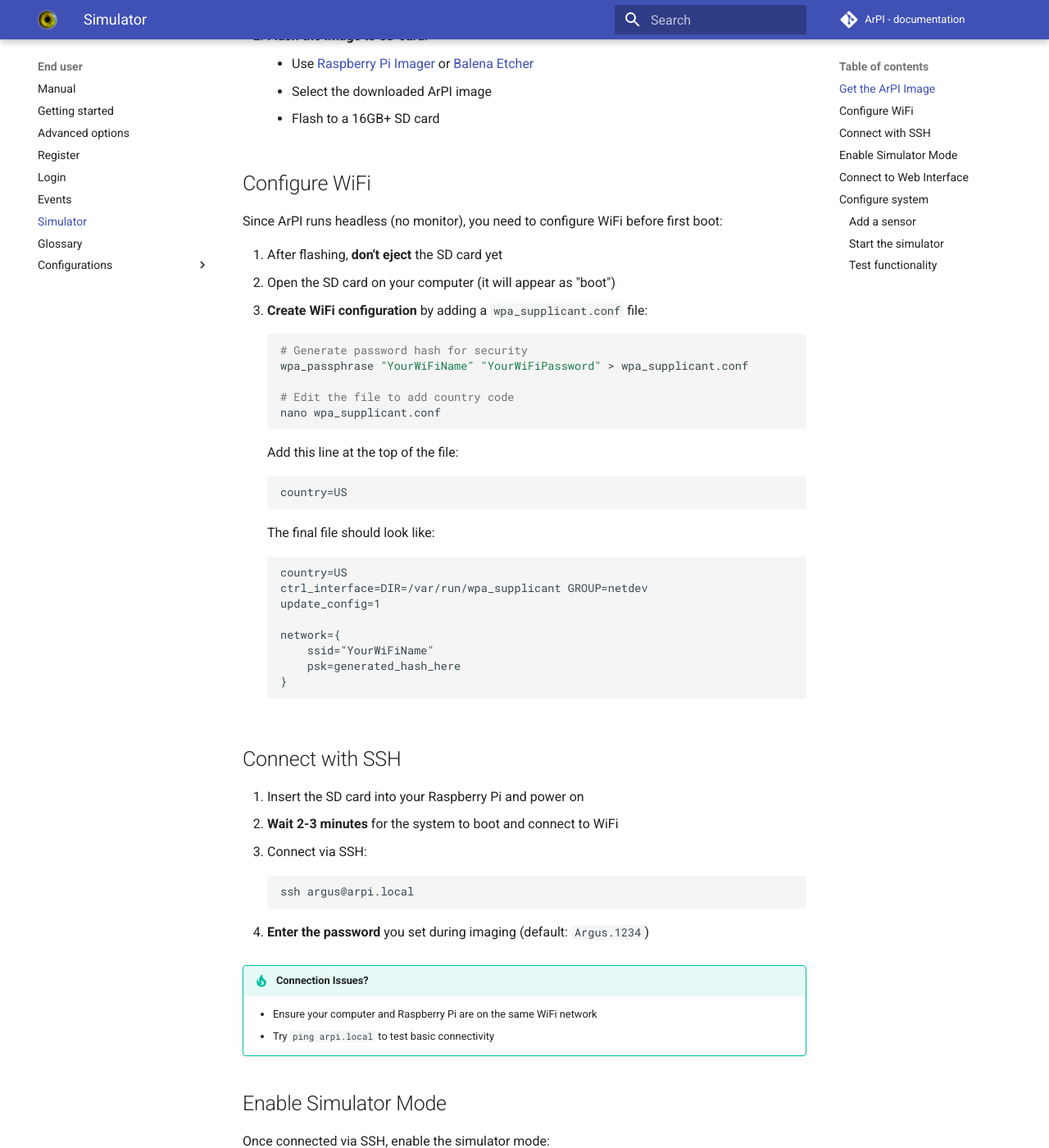
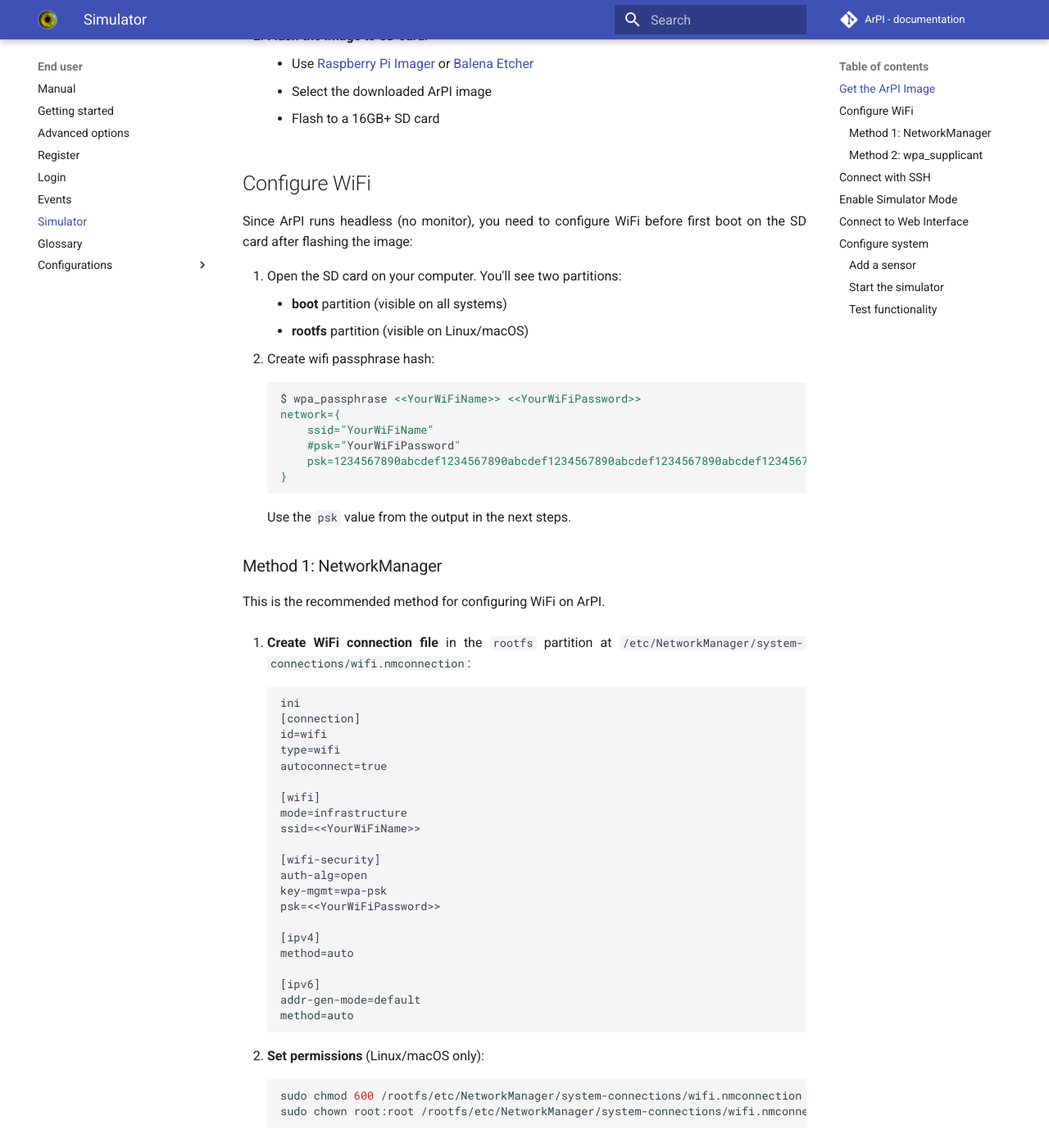
Before and after one commit to ArPIHomeSecurity/arpi_documentation, an MkDocs documentation site: the page built from docs/end_users/simulator.md, in a window 1280 px wide and 1400 px high, scrolled down 747 px. Shown: the whole window at 82% size. Built offline with MkDocs 1.6.1 and Material for MkDocs 9.7.7, drawn with Linux system fonts in a browser that asks for light colours; comment, search, counter and statistics services are not loaded; some of the changed text lies outside the part shown.

Commit message:
Wifi configuration update for network manager

````diff
--- a/docs/end_users/simulator.md
+++ b/docs/end_users/simulator.md
@@ -25,33 +25,73 @@ The ArPI simulator allows you to test your home security system without physical
 
 ## Configure WiFi
 
-Since ArPI runs headless (no monitor), you need to configure WiFi before first boot:
+Since ArPI runs headless (no monitor), you need to configure WiFi before first boot on the SD card
+after flashing the image:
 
-1. After flashing, **don't eject** the SD card yet
-2. Open the SD card on your computer (it will appear as "boot")
-3. **Create WiFi configuration** by adding a `wpa_supplicant.conf` file:
-   ```bash
-   # Generate password hash for security
-   wpa_passphrase "YourWiFiName" "YourWiFiPassword" > wpa_supplicant.conf
+1. Open the SD card on your computer.
+    You'll see two partitions:
+    - **boot** partition (visible on all systems)
+    - **rootfs** partition (visible on Linux/macOS)
+2. Create wifi passphrase hash:
+```bash
+$ wpa_passphrase <<YourWiFiName>> <<YourWiFiPassword>>
+network={
+    ssid="YourWiFiName"
+    #psk="YourWiFiPassword"
+    psk=1234567890abcdef1234567890abcdef1234567890abcdef1234567890abcdef1234567890abcdef
+}
+```
+Use the `psk` value from the output in the next steps.
 
-   # Edit the file to add country code
-   nano wpa_supplicant.conf
-   ```
-   Add this line at the top of the file:
-   ```
-   country=US
-   ```
-   The final file should look like:
-   ```
-   country=US
-   ctrl_interface=DIR=/var/run/wpa_supplicant GROUP=netdev
-   update_config=1
+### Method 1: NetworkManager
 
-   network={
-       ssid="YourWiFiName"
-       psk=generated_hash_here
-   }
-   ```
+This is the recommended method for configuring WiFi on ArPI.
+
+1. **Create WiFi connection file** in the `rootfs` partition at `/etc/NetworkManager/system-connections/wifi.nmconnection`:
+```
+ini
+[connection]
+id=wifi
+type=wifi
+autoconnect=true
+
+[wifi]
+mode=infrastructure
+ssid=<<YourWiFiName>>
+
+[wifi-security]
+auth-alg=open
+key-mgmt=wpa-psk
+psk=<<YourWiFiPassword>>
+
+[ipv4]
+method=auto
+
+[ipv6]
+addr-gen-mode=default
+method=auto
+```
+
+2. **Set permissions** (Linux/macOS only):
+```bash
+sudo chmod 600 /rootfs/etc/NetworkManager/system-connections/wifi.nmconnection
+sudo chown root:root /rootfs/etc/NetworkManager/system-connections/wifi.nmconnection
+```
+
+### Method 2: wpa_supplicant
+
+This is a legacy method, but still works if you prefer it.
+
+```ini
+country=US
+ctrl_interface=DIR=/var/run/wpa_supplicant GROUP=netdev
+update_config=1
+
+network={
+    ssid="<<YourWiFiName>>"
+    psk="<<YourWiFiPassword>>"
+}
+```
 
 ## Connect with SSH
 
@@ -67,6 +107,7 @@ Since ArPI runs headless (no monitor), you need to configure WiFi before first b
 !!! tip "Connection Issues?"
     - Ensure your computer and Raspberry Pi are on the same WiFi network
     - Try `ping arpi.local` to test basic connectivity
+    - Verify the connection file was created with correct permissions
 
 ## Enable Simulator Mode
 
````
Also changed, not shown: docs/security_engineers/installation-sw.md (+46 -7 lines).
